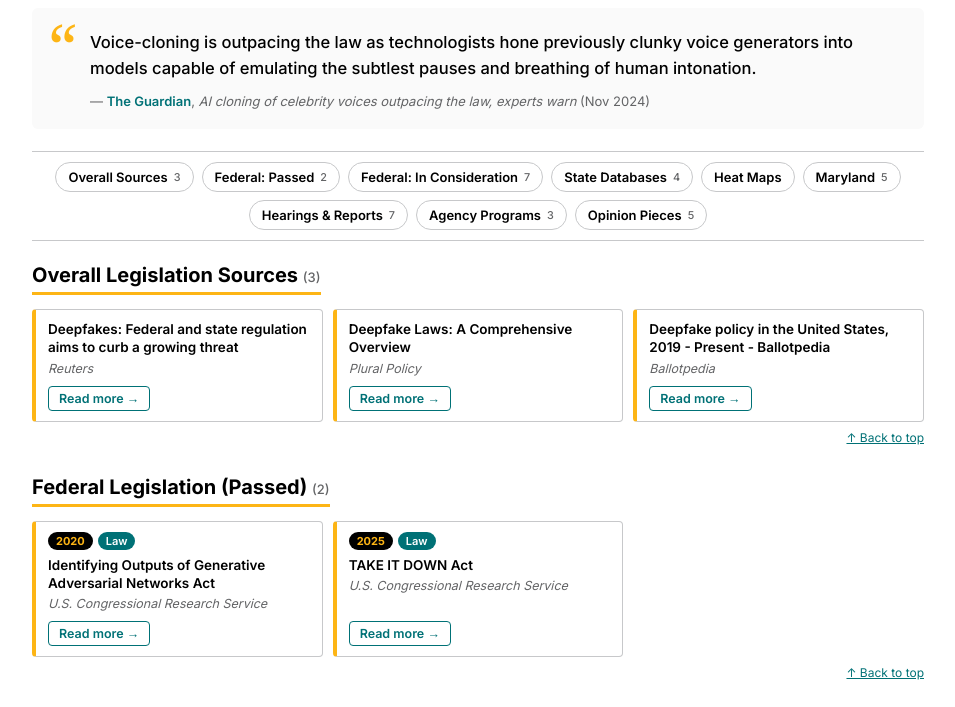
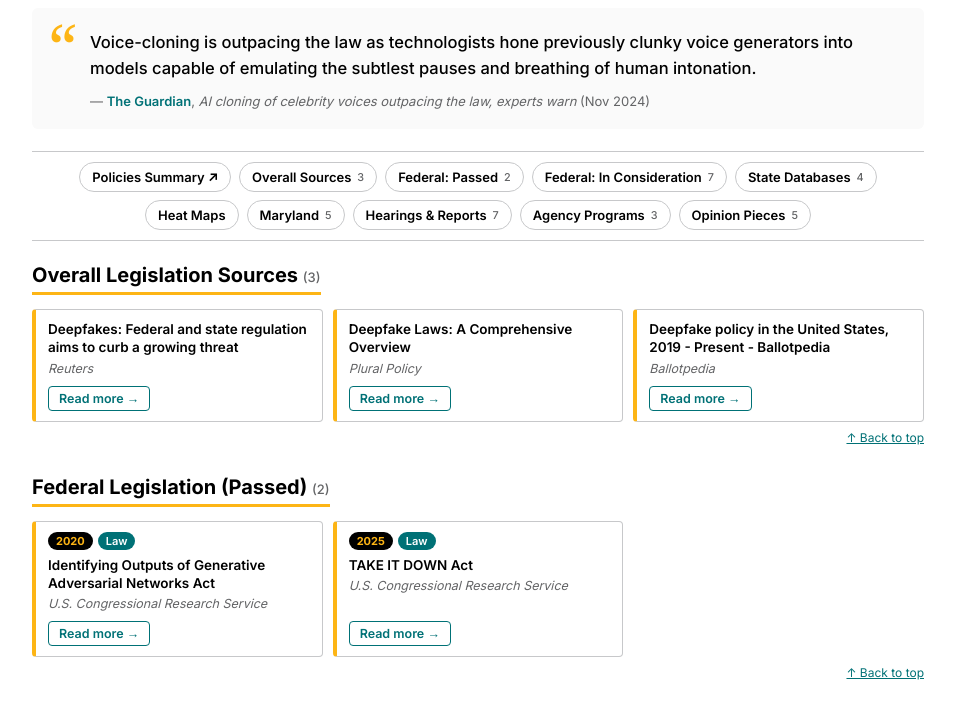
Before and after one commit to snnahvi/cisaad-portal, a plain HTML site: page pages/us-policies-laws/index.html in a window 1280 px wide. Shown: the top 707 px of the page, without its empty margins (162-1117 px from the left). Drawn offline with nearby package versions, Linux system fonts and the light colour scheme.

Commit message:
Add Policies Summary link

```diff
--- a/pages/us-policies-laws/index.html
+++ b/pages/us-policies-laws/index.html
@@ -82,7 +82,7 @@ Promise.all(["sections.csv","resources.csv"].map(u=>fetch(u,{cache:"no-store"}).
 .then(([s,r])=>{
  const secs=parseCSV(s).filter(x=>yes(x.Show)).sort((a,b)=>(+a.Order||99)-(+b.Order||99));
  const res=parseCSV(r).filter(x=>yes(x.Show));
- let chips="",html="";
+ let chips=`<a href="https://cisaad.umbc.edu/wp-content/uploads/sites/762/2024/12/Deepfake-Legislation-Policies-2.svg" target="_blank" rel="noopener">Policies Summary ↗</a>`,html="";
  secs.forEach(sec=>{
   const id=slug(sec.Section),items=res.filter(x=>x.Section===sec.Section).sort((a,b)=>(+a.Order||99)-(+b.Order||99));
   const isMap=sec.Section==="Heat Maps",n=isMap?"":items.length;
```
